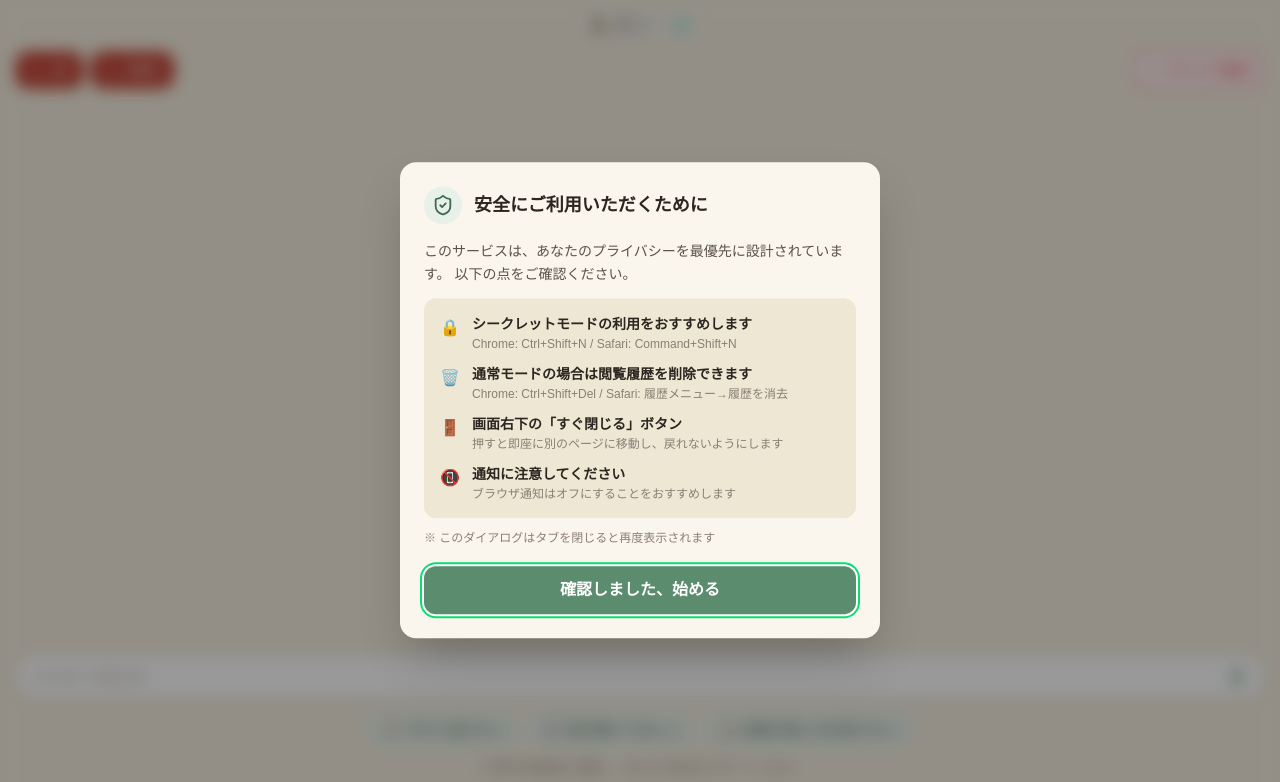
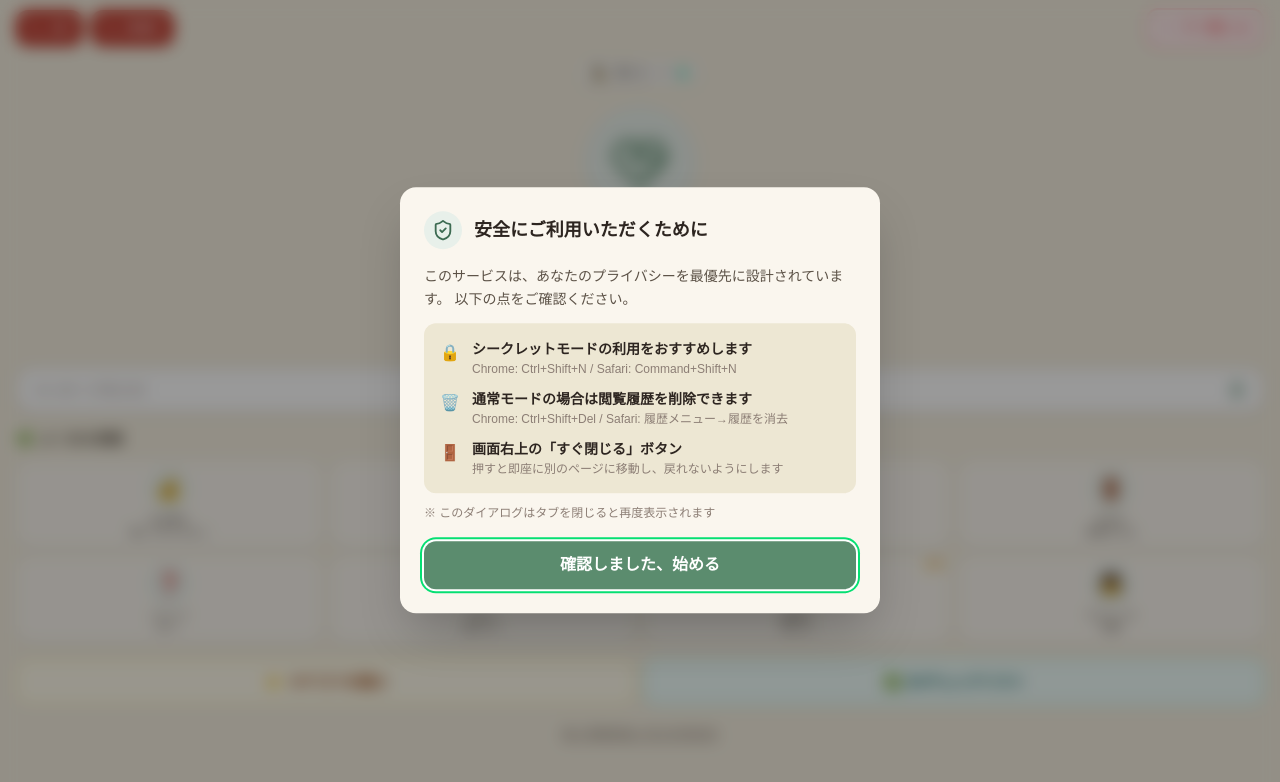
Before and after one commit to sora-japan/kari_superheroAI, a Next.js app in the folder frontend/: page / in a window 1280 px wide. Shown: the top 782 px of the page. Built offline with nearby package versions, Linux system fonts and the light colour scheme; no server answers.

Commit message:
changed design odf frontend

```diff
--- a/frontend/src/components/category-screen.tsx
+++ b/frontend/src/components/category-screen.tsx
@@ -53,7 +53,7 @@ export function CategoryScreen({ onBack, onStartChat }: Props) {
           className="flex items-center gap-1.5 border-2 border-red-300 text-red-400 bg-red-50 px-3 py-2 rounded-xl text-sm font-bold transition-colors hover:bg-red-100"
         >
           <X size={14} />
-          クイック退出
+          すぐ閉じる
         </button>
       </div>
 
--- a/frontend/src/components/chat-layout.tsx
+++ b/frontend/src/components/chat-layout.tsx
@@ -1,7 +1,7 @@
 'use client'
 
 import { useState, useRef, useEffect, useCallback } from 'react'
-import { Phone, LogOut, Mic, Send, HeartHandshake, BookOpen } from 'lucide-react'
+import { Phone, X, Mic, Send, HeartHandshake, BookOpen } from 'lucide-react'
 import { sendMessage, type ChatMessage } from '@/lib/api'
 
 const SAFE_URL = 'https://www.google.com/search?q=天気'
@@ -118,6 +118,17 @@ export function ChatLayout({ initialMessage, onOpenCategories }: Props) {
     [input, loading, sessionId],
   )
 
+  const handleComingSoon = (label: string) => {
+    setMessages((prev) => [
+      ...prev,
+      {
+        role: 'assistant',
+        content: `「${label}」は現在実装予定の機能です。`,
+        timestamp: new Date(),
+      },
+    ])
+  }
+
   const handleKeyDown = (e: React.KeyboardEvent<HTMLTextAreaElement>) => {
     if (e.key === 'Enter' && !e.shiftKey) {
       e.preventDefault()
@@ -131,36 +142,30 @@ export function ChatLayout({ initialMessage, onOpenCategories }: Props) {
 
   return (
     <div className="flex flex-col h-full bg-[var(--color-bg-primary)]">
-      {/* 3-column header */}
-      <header className="flex-shrink-0 flex items-stretch min-h-[60px]">
-        <a
-          href="tel:#8889"
-          className="flex-1 bg-[var(--color-danger)] text-white flex flex-col items-center justify-center py-2 px-2 text-center"
-        >
-          <div className="flex items-center gap-1">
-            <Phone size={12} />
-            <span className="text-xs font-bold">緊急時はこちら</span>
-          </div>
-          <span className="text-[9px] opacity-80 mt-0.5">すぐに電話をかける</span>
-        </a>
-
-        <div className="flex-[1.3] bg-[var(--color-bg-card)] border-x border-[var(--color-border)] flex flex-col items-center justify-center py-2 px-2 text-center">
-          <div className="flex items-center gap-1.5">
-            <HeartHandshake size={13} className="text-[var(--color-accent)]" />
-            <span className="text-sm font-bold text-[var(--color-text-primary)]">あなたの味方</span>
-          </div>
-          <span className="text-[9px] text-[var(--color-text-muted)] mt-0.5">DV相談サポート</span>
+      {/* Header - welcome screen と統一 */}
+      <header className="flex-shrink-0 flex items-center justify-between px-4 py-2 border-b border-[var(--color-border)]">
+        <div className="flex gap-2">
+          <a
+            href="tel:110"
+            className="flex items-center gap-1.5 bg-[var(--color-danger)] text-white px-3 py-2 rounded-xl text-sm font-bold shadow-sm"
+          >
+            <Phone size={14} />
+            110
+          </a>
+          <a
+            href="tel:#8891"
+            className="flex items-center gap-1.5 bg-[var(--color-danger)] text-white px-3 py-2 rounded-xl text-sm font-bold shadow-sm"
+          >
+            <Phone size={14} />
+            #8891
+          </a>
         </div>
-
         <button
           onClick={() => window.location.replace(SAFE_URL)}
-          className="flex-1 bg-[#7B5EA7] text-white flex flex-col items-center justify-center py-2 px-2 text-center transition-opacity hover:opacity-90"
+          className="flex items-center gap-1.5 border-2 border-red-300 text-red-400 bg-red-50 px-3 py-2 rounded-xl text-sm font-bold transition-colors hover:bg-red-100"
         >
-          <div className="flex items-center gap-1">
-            <LogOut size={12} />
-            <span className="text-xs font-bold">クイック退出</span>
-          </div>
-          <span className="text-[9px] opacity-80 mt-0.5">画面をすぐに閉じる</span>
+          <X size={14} />
+          すぐ閉じる
         </button>
       </header>
 
@@ -257,7 +262,7 @@ export function ChatLayout({ initialMessage, onOpenCategories }: Props) {
               emoji="✅"
               label="DVチェックリスト"
               sub="状況を確認してみる"
-              onClick={() => {}}
+              onClick={() => handleComingSoon('DVチェックリスト')}
               colorClass="bg-teal-50 border-teal-200 text-teal-800"
             />
             <FooterActionButton
--- a/frontend/src/components/safety-modal.tsx
+++ b/frontend/src/components/safety-modal.tsx
@@ -67,13 +67,8 @@ export function SafetyModal() {
                 />
                 <TipItem
                   icon="🚪"
-                  title="画面右下の「すぐ閉じる」ボタン"
+                  title="画面右上の「すぐ閉じる」ボタン"
                   detail="押すと即座に別のページに移動し、戻れないようにします"
-                />
-                <TipItem
-                  icon="📵"
-                  title="通知に注意してください"
-                  detail="ブラウザ通知はオフにすることをおすすめします"
                 />
               </div>
 
--- a/frontend/src/components/welcome-screen.tsx
+++ b/frontend/src/components/welcome-screen.tsx
@@ -1,14 +1,19 @@
 'use client'
 
 import { useState, useRef } from 'react'
-import { Phone, X, Mic, Shield, HeartHandshake } from 'lucide-react'
+import { Phone, X, Mic, HeartHandshake } from 'lucide-react'
 
 const SAFE_URL = 'https://www.google.com/search?q=天気'
 
-const QUICK_CHIPS = [
-  { icon: '🏃', label: '今すぐ逃げたい' },
-  { icon: '💬', label: '話を聴いてほしい' },
-  { icon: '📋', label: '証拠の残し方を知りたい' },
+const CATEGORIES: { emoji: string; label: string; comingSoon?: boolean }[] = [
+  { emoji: '💰', label: '生活費を\n渡してもらえない' },
+  { emoji: '📱', label: 'スマホを\nチェックされる' },
+  { emoji: '😡', label: '怒鳴られることが\n多い' },
+  { emoji: '🚪', label: '外出を\n制限される' },
+  { emoji: '❓', label: 'これって\nDV？' },
+  { emoji: '🆘', label: '今すぐ\n逃げたい' },
+  { emoji: '📸', label: '証拠の\n残し方', comingSoon: true },
+  { emoji: '👧', label: '子どもへの\n影響' },
 ]
 
 interface Props {
@@ -18,6 +23,7 @@ interface Props {
 
 export function WelcomeScreen({ onOpenCategories, onStartChat }: Props) {
   const [input, setInput] = useState('')
+  const [showComingSoon, setShowComingSoon] = useState(false)
   const inputRef = useRef<HTMLInputElement>(null)
 
   const handleStart = (message?: string) => {
@@ -25,19 +31,15 @@ export function WelcomeScreen({ onOpenCategories, onStartChat }: Props) {
     onStartChat(msg || undefined)
   }
 
+  const handleComingSoon = () => {
+    setShowComingSoon(true)
+    setTimeout(() => setShowComingSoon(false), 2500)
+  }
+
   return (
     <div className="h-full flex flex-col bg-[var(--color-bg-primary)]">
-      {/* Anonymous badge */}
-      <div className="flex justify-center pt-3 pb-1">
-        <div className="flex items-center gap-1.5 bg-white/70 border border-[var(--color-border)] rounded-full px-3 py-1 text-xs text-[var(--color-text-secondary)] shadow-sm">
-          <span>🕵️</span>
-          <span className="font-medium">匿名モード</span>
-          <span className="w-2 h-2 rounded-full bg-emerald-500 flex-shrink-0" />
-        </div>
-      </div>
-
-      {/* Top bar: phone buttons + quick exit */}
-      <div className="flex items-center justify-between px-4 py-2">
+      {/* Header */}
+      <div className="flex items-center justify-between px-4 py-2 flex-shrink-0">
         <div className="flex gap-2">
           <a
             href="tel:110"
@@ -59,19 +61,28 @@ export function WelcomeScreen({ onOpenCategories, onStartChat }: Props) {
           className="flex items-center gap-1.5 border-2 border-red-300 text-red-400 bg-red-50 px-3 py-2 rounded-xl text-sm font-bold transition-colors hover:bg-red-100"
         >
           <X size={14} />
-          クイック退出
+          すぐ閉じる
         </button>
       </div>
 
-      {/* Main content */}
-      <main className="flex-1 flex flex-col items-center justify-center px-6 text-center gap-5 pb-4">
-        {/* Character placeholder */}
-        <div className="w-44 h-44 rounded-full bg-[var(--color-accent-light)] flex items-center justify-center shadow-sm">
-          <HeartHandshake size={80} className="text-[var(--color-accent)]" />
+      {/* Anonymous badge */}
+      <div className="flex justify-center py-1 flex-shrink-0">
+        <div className="flex items-center gap-1.5 bg-white/70 border border-[var(--color-border)] rounded-full px-3 py-1 text-xs text-[var(--color-text-secondary)] shadow-sm">
+          <span>🕵️</span>
+          <span className="font-medium">匿名モード</span>
+          <span className="w-2 h-2 rounded-full bg-emerald-500 flex-shrink-0" />
+        </div>
       </div>
 
-        <div className="space-y-2">
-          <h1 className="text-2xl font-bold text-[var(--color-text-primary)] leading-snug">
+      {/* Scrollable main content */}
+      <div className="flex-1 overflow-y-auto">
+        {/* Character + title */}
+        <div className="flex flex-col items-center text-center px-6 pt-4 pb-3">
+          <div className="w-28 h-28 rounded-full bg-[var(--color-accent-light)] flex items-center justify-center shadow-sm">
+            <HeartHandshake size={60} className="text-[var(--color-accent)]" />
+          </div>
+          <div className="mt-3 space-y-1">
+            <h1 className="text-xl font-bold text-[var(--color-text-primary)] leading-snug">
               何かお困りごとは<br />ありますか？
             </h1>
             <p className="text-sm text-[var(--color-text-secondary)] leading-relaxed">
@@ -81,11 +92,10 @@ export function WelcomeScreen({ onOpenCategories, onStartChat }: Props) {
               この会話は誰にも知られません。🔒
             </p>
           </div>
-      </main>
+        </div>
 
-      {/* Bottom: input + chips + footer */}
-      <footer className="px-4 pb-6 space-y-3">
         {/* Input */}
+        <div className="px-4 pb-4">
           <div className="flex items-center gap-2 bg-white border border-[var(--color-border)] rounded-2xl px-4 py-3 shadow-sm">
             <input
               ref={inputRef}
@@ -99,27 +109,76 @@ export function WelcomeScreen({ onOpenCategories, onStartChat }: Props) {
               <Mic size={20} />
             </button>
           </div>
+        </div>
 
-        {/* Quick chips */}
-        <div className="flex gap-2 flex-wrap justify-center">
-          {QUICK_CHIPS.map(({ icon, label }) => (
+        {/* よくある相談 */}
+        <div className="px-4 pb-4">
+          <h2 className="text-sm font-bold text-[var(--color-text-secondary)] mb-3 flex items-center gap-1.5">
+            <span>🌿</span>よくある相談
+          </h2>
+          <div className="grid grid-cols-4 gap-2">
+            {CATEGORIES.map(({ emoji, label, comingSoon }) => (
               <button
                 key={label}
-              onClick={() => handleStart(label)}
-              className="flex items-center gap-1.5 bg-[var(--color-accent-light)] hover:bg-[var(--color-accent-light)]/70 text-[var(--color-accent-dark)] text-sm px-4 py-2 rounded-full transition-colors font-medium"
+                onClick={() => comingSoon ? handleComingSoon() : handleStart(label.replace('\n', ''))}
+                className="
+                  bg-[var(--color-bg-card)] rounded-2xl p-2 shadow-sm
+                  flex flex-col items-center gap-1.5 relative
+                  hover:shadow-md active:scale-95 transition-all duration-100
+                "
               >
-              <span>{icon}</span>
+                {comingSoon && (
+                  <span className="absolute top-1 right-1 text-[8px] bg-amber-100 text-amber-700 px-1 rounded leading-tight">
+                    予定
+                  </span>
+                )}
+                <div className="w-10 h-10 rounded-full bg-[var(--color-accent-light)] flex items-center justify-center text-xl">
+                  {emoji}
+                </div>
+                <p className="text-[10px] text-[var(--color-text-secondary)] text-center leading-tight whitespace-pre-line">
                   {label}
+                </p>
               </button>
             ))}
           </div>
+        </div>
 
-        {/* Footer note */}
-        <p className="text-center text-xs text-[var(--color-text-muted)] flex items-center justify-center gap-1">
-          <Shield size={11} />
-          専門の相談員と連携し、あなたの安全をサポートします。
-        </p>
-      </footer>
+        {/* Action buttons */}
+        <div className="px-4 pb-4 flex gap-2">
+          <button
+            onClick={onOpenCategories}
+            className="flex-1 flex items-center justify-center gap-1.5 bg-amber-50 border border-amber-200 text-amber-800 rounded-xl py-3 text-sm font-bold transition-opacity hover:opacity-75"
+          >
+            <span>📁</span>
+            カテゴリを選ぶ
+          </button>
+          <button
+            onClick={handleComingSoon}
+            className="flex-1 flex items-center justify-center gap-1.5 bg-teal-50 border border-teal-200 text-teal-800 rounded-xl py-3 text-sm font-bold transition-opacity hover:opacity-75"
+          >
+            <span>✅</span>
+            DVチェックリスト
+          </button>
+        </div>
+
+        {/* Footer */}
+        <div className="px-4 pb-8 text-center">
+          <a
+            href="#"
+            onClick={(e) => e.preventDefault()}
+            className="text-xs text-[var(--color-text-muted)] underline underline-offset-2"
+          >
+            個人情報取扱に係る利用目的
+          </a>
+        </div>
+      </div>
+
+      {/* Coming soon toast */}
+      {showComingSoon && (
+        <div className="fixed bottom-6 left-1/2 -translate-x-1/2 bg-[var(--color-bg-card)] border border-[var(--color-border)] rounded-xl px-4 py-2 text-sm shadow-lg text-[var(--color-text-secondary)] whitespace-nowrap z-50">
+          この機能は現在実装予定です
+        </div>
+      )}
     </div>
   )
 }
```
Lines whose indentation alone changed are shown as unchanged.
